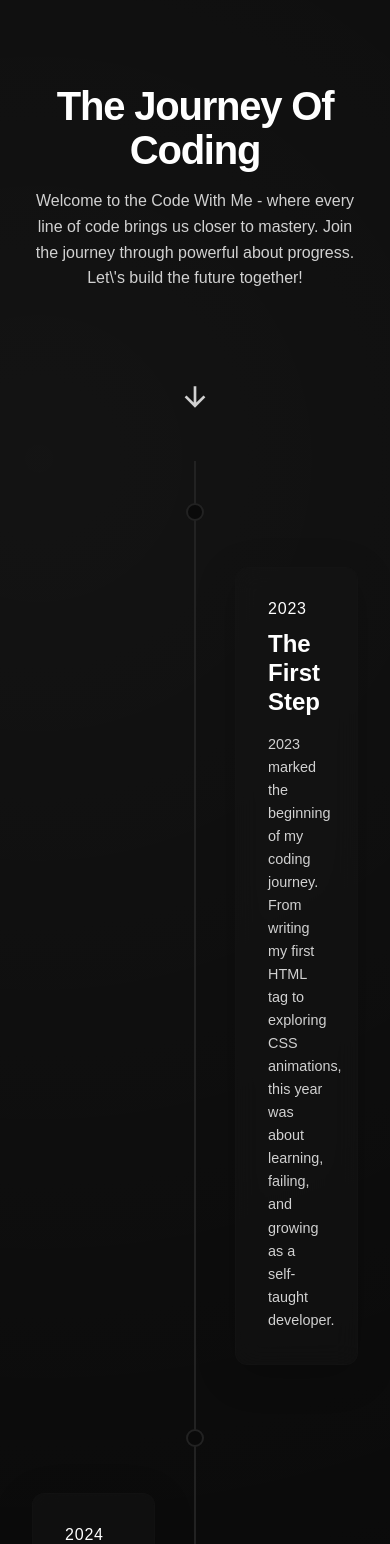
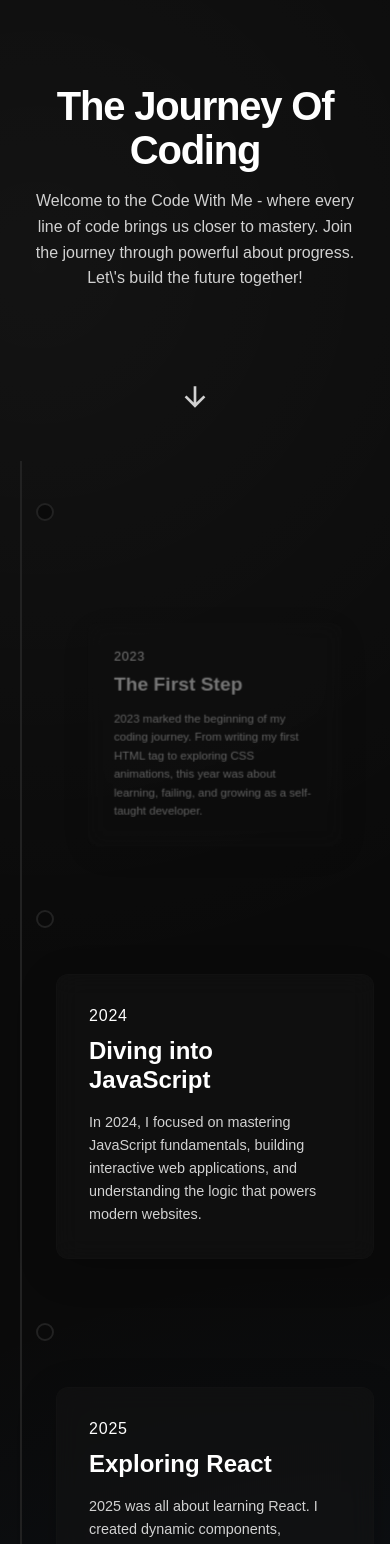
Before and after one commit to hamedhmd88/Scroll-TimeLine, a React (Vite) app: page / in a window 390 px wide. Shown: the top 1544 px of the page. Built offline with nearby package versions, Linux system fonts and the light colour scheme.

Commit message:
update project

```diff
--- a/src/index.css
+++ b/src/index.css
@@ -64,9 +64,6 @@ body {
   justify-content: center;
   align-items: center;
   gap: 0.5rem;
-}
-
-.scroll-hint i {
   animation: bounce 2s infinite ease-in-out;
 }
 
@@ -106,7 +103,6 @@ body {
   animation-timeline: scroll(root);
 }
 
-
 /* Individual Timeline Section */
 .timeline-section {
   position: relative;
@@ -140,9 +136,6 @@ body {
   animation: light-up linear forwards;
   animation-timeline: view();
   animation-range: contain 40% contain 60%;
-
-
-
 }
 
 .timeline-content {
@@ -187,3 +180,85 @@ body {
   line-height: 1.6;
   font-weight: 300;
 }
+
+/* KeyFrame Animation */
+@keyframes fill-line {
+  to {
+    transform: scaleY(1);
+  }
+}
+
+@keyframes light-up {
+  from {
+    border-color: var(--line-color);
+    background-color: var(--bg-color);
+    box-shadow: none;
+  }
+  50% {
+    border-color: var(--primary-color);
+    background-color: var(--primary-color);
+    box-shadow: 0 0 15px 5px var(--accent-glow);
+  }
+  100% {
+    border-color: var(--primary-color);
+    background-color: var(--primary-color);
+    box-shadow: 0 0 15px 5px var(--accent-glow);
+  }
+}
+
+@keyframes fade-in-up {
+  from {
+    opacity: 0;
+    transform: translateY(50px) scale(0.65);
+  }
+  to {
+    opacity: 1;
+    transform: translateY(0) scale(1);
+  }
+}
+
+@keyframes bounce {
+  0%,
+  20%,
+  50%,
+  80%,
+  100% {
+    transform: translateY(0);
+  }
+  40% {
+    transform: translateY(-10px);
+  }
+  60% {
+    transform: translateY(-5px);
+  }
+}
+
+/* Responsive Design */
+@media (max-width: 768px) {
+  .timeline-wrapper {
+    padding-left: 1rem;
+    padding-right: 1rem;
+  }
+
+  .timeline-line {
+    left: 20px;
+    transform: none;
+  }
+
+  .timeline-marker {
+    left: 20px;
+    transform: none;
+  }
+
+  .timeline-section,
+  .timeline-section:nth-child(even) {
+    justify-content: flex-start;
+    padding-left: 40px;
+  }
+
+  .timeline-content,
+  .timeline-section:nth-child(even) .timeline-content {
+    width: 100%;
+    text-align: left;
+  }
+}
```
